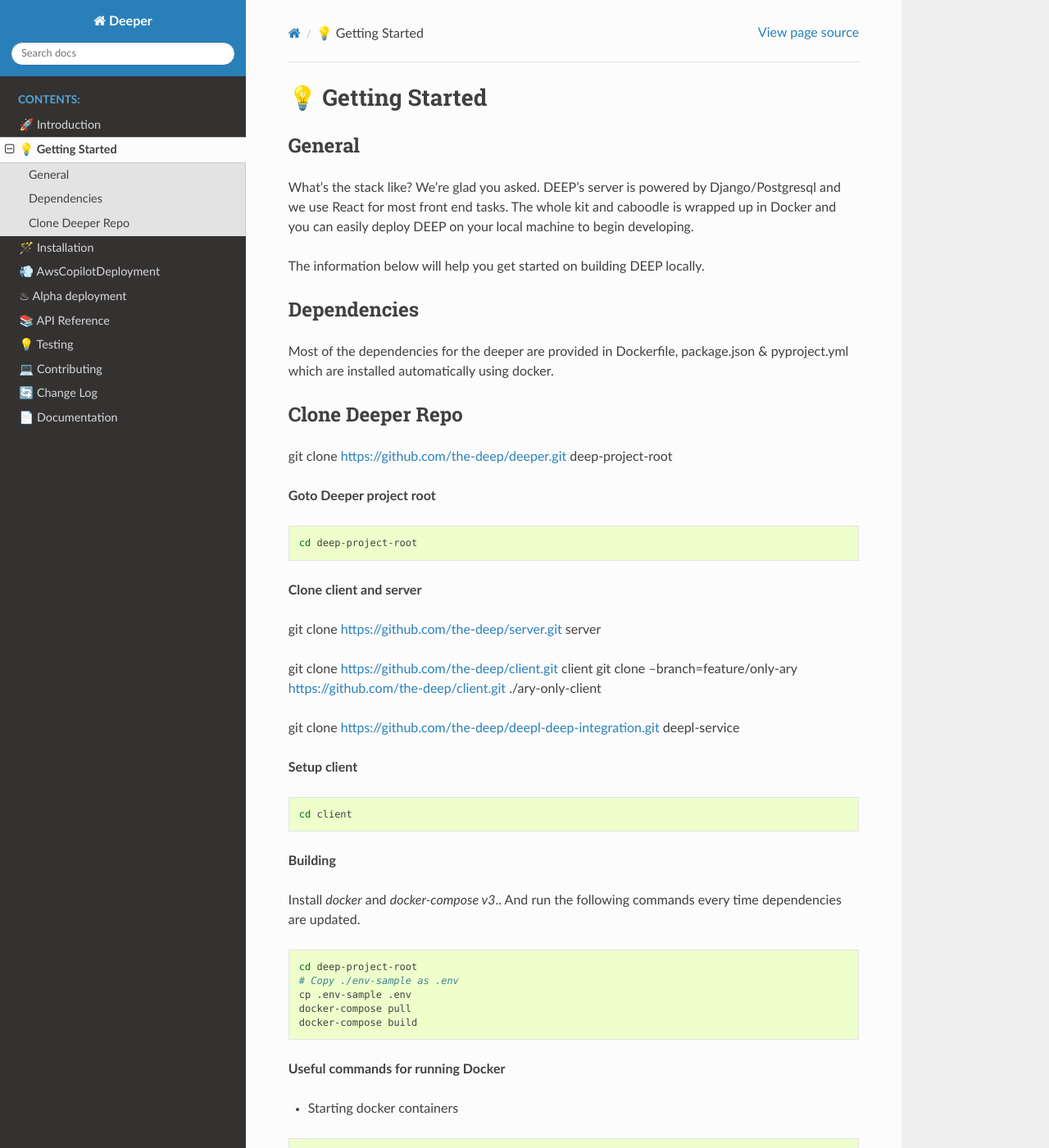
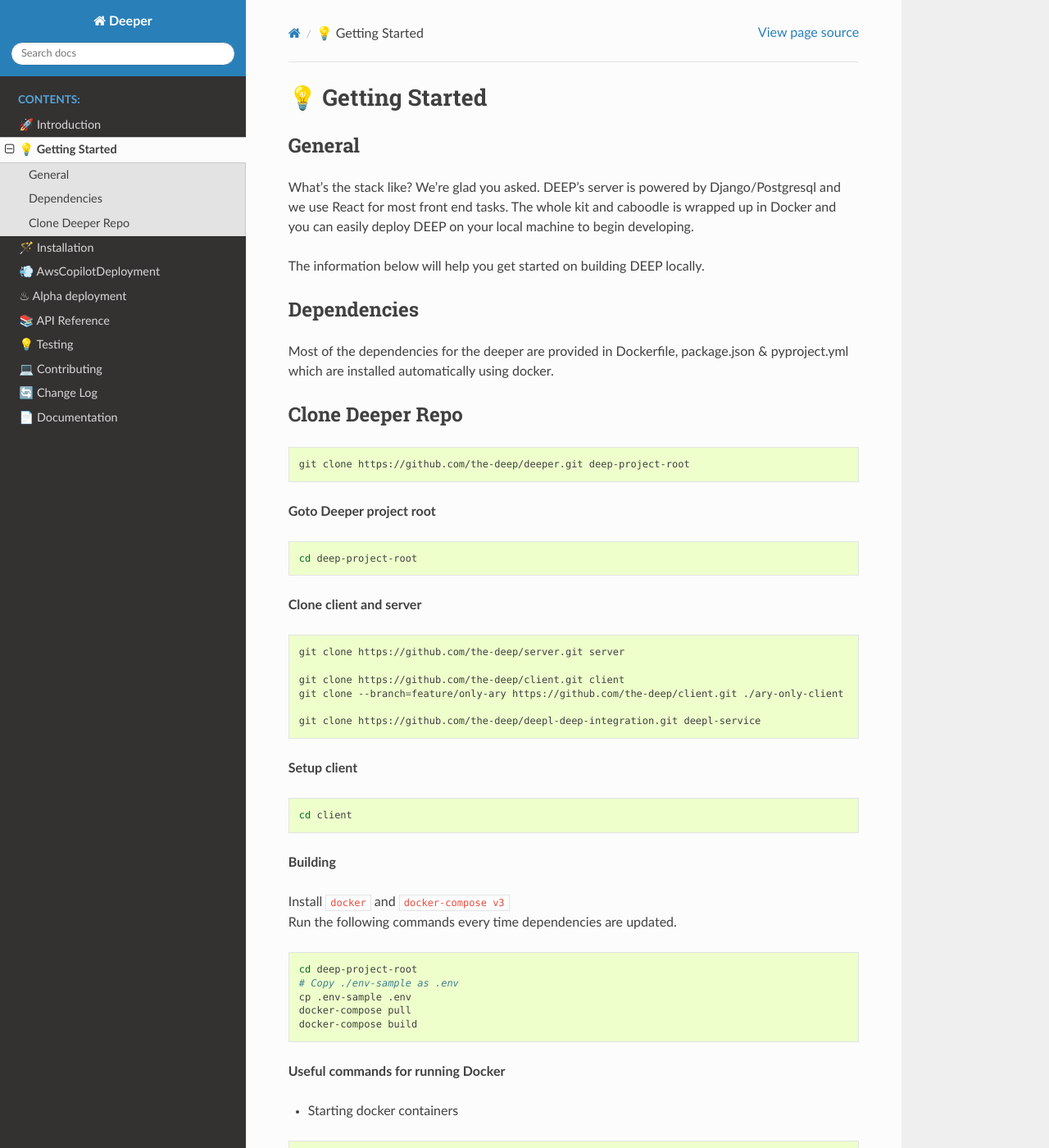
Before and after one commit to the-deep/deeper, a Sphinx documentation site: the page built from docs/Options/GettingStarted.rst, in a window 1280 px wide and 1400 px high. Shown: the whole window at 82% size. Built offline with Sphinx 7.4.7 and the Read the Docs theme 2.0.0, drawn with Linux system fonts in a browser that asks for light colours.

Commit message:
docs: Fix code blocks in documentation
Fixes #995

```diff
--- a/docs/Options/APIReference.rst
+++ b/docs/Options/APIReference.rst
@@ -68,7 +68,7 @@ The API can also contain the `next` and `previous` fields indicating the URL to
 Example request:
 
 
-GET /api/v1/leads/?offset=0&limit=1
+``GET /api/v1/leads/?offset=0&limit=1``
 
 Example response:
 
@@ -104,9 +104,7 @@ Example response:
 
 Many APIs also take further query parameters to filter the query set. For example, you can filter Sources by projects using:
 
-.. code-block:: bash
-
-  GET /api/v1/leads/?project=2
+``GET /api/v1/leads/?project=2``
 
 
 The API documentation at */api/v1/docs/* also lists filters available for each API.
--- a/docs/Options/GettingStarted.rst
+++ b/docs/Options/GettingStarted.rst
@@ -21,7 +21,9 @@ docker.
 Clone Deeper Repo
 -------------------
 
-git clone https://github.com/the-deep/deeper.git deep-project-root
+.. code-block:: bash
+
+  git clone https://github.com/the-deep/deeper.git deep-project-root
 
 **Goto Deeper project root**
 
@@ -31,12 +33,14 @@ git clone https://github.com/the-deep/deeper.git deep-project-root
 
 **Clone client and server**
 
-git clone https://github.com/the-deep/server.git server
+.. code-block:: bash
 
-git clone https://github.com/the-deep/client.git client
-git clone --branch=feature/only-ary https://github.com/the-deep/client.git ./ary-only-client
+  git clone https://github.com/the-deep/server.git server
 
-git clone https://github.com/the-deep/deepl-deep-integration.git deepl-service
+  git clone https://github.com/the-deep/client.git client
+  git clone --branch=feature/only-ary https://github.com/the-deep/client.git ./ary-only-client
+
+  git clone https://github.com/the-deep/deepl-deep-integration.git deepl-service
 
 **Setup client**
 
@@ -46,8 +50,8 @@ git clone https://github.com/the-deep/deepl-deep-integration.git deepl-service
 
 **Building**
 
-Install `docker` and `docker-compose v3`..
-And run the following commands every time dependencies are updated.
+| Install ``docker`` and ``docker-compose v3``
+| Run the following commands every time dependencies are updated.
 
 .. code-block:: bash
 
```
Also changed, not shown: docs/index.rst (line endings or trailing spaces).
